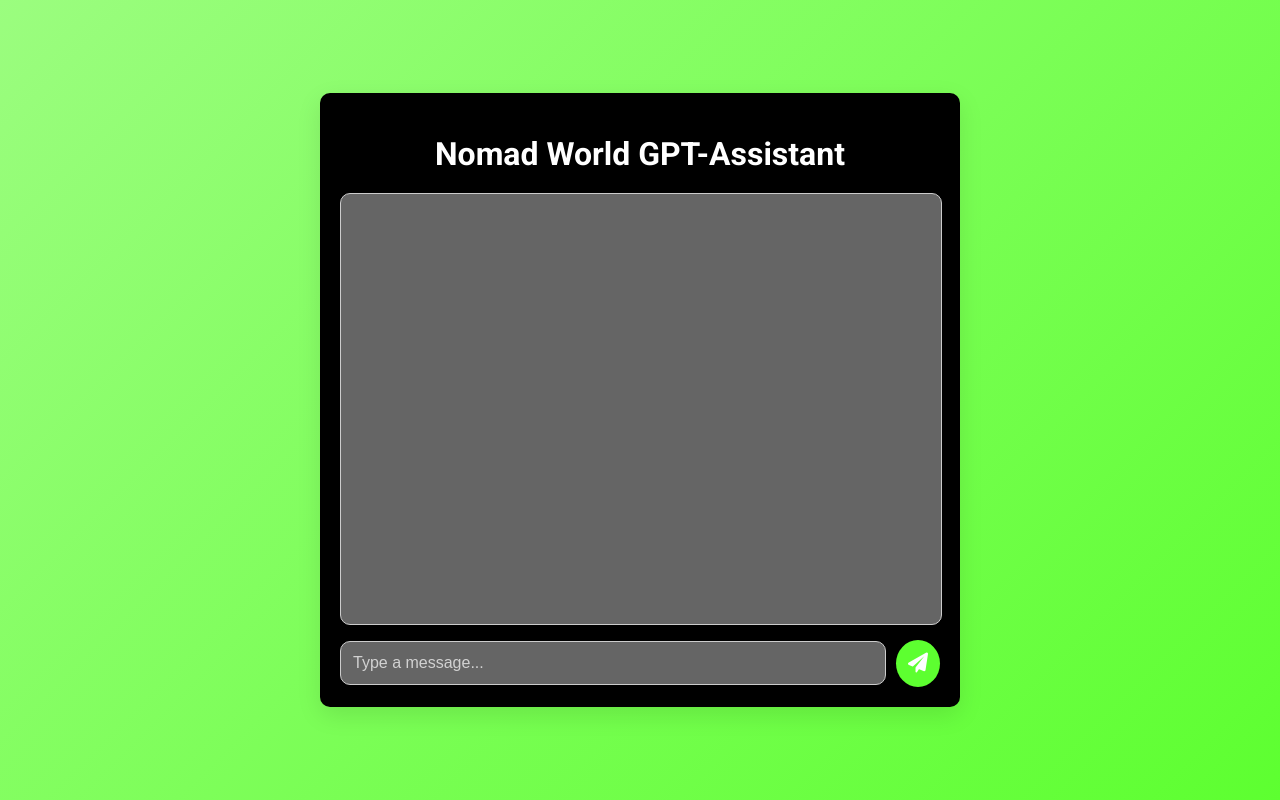
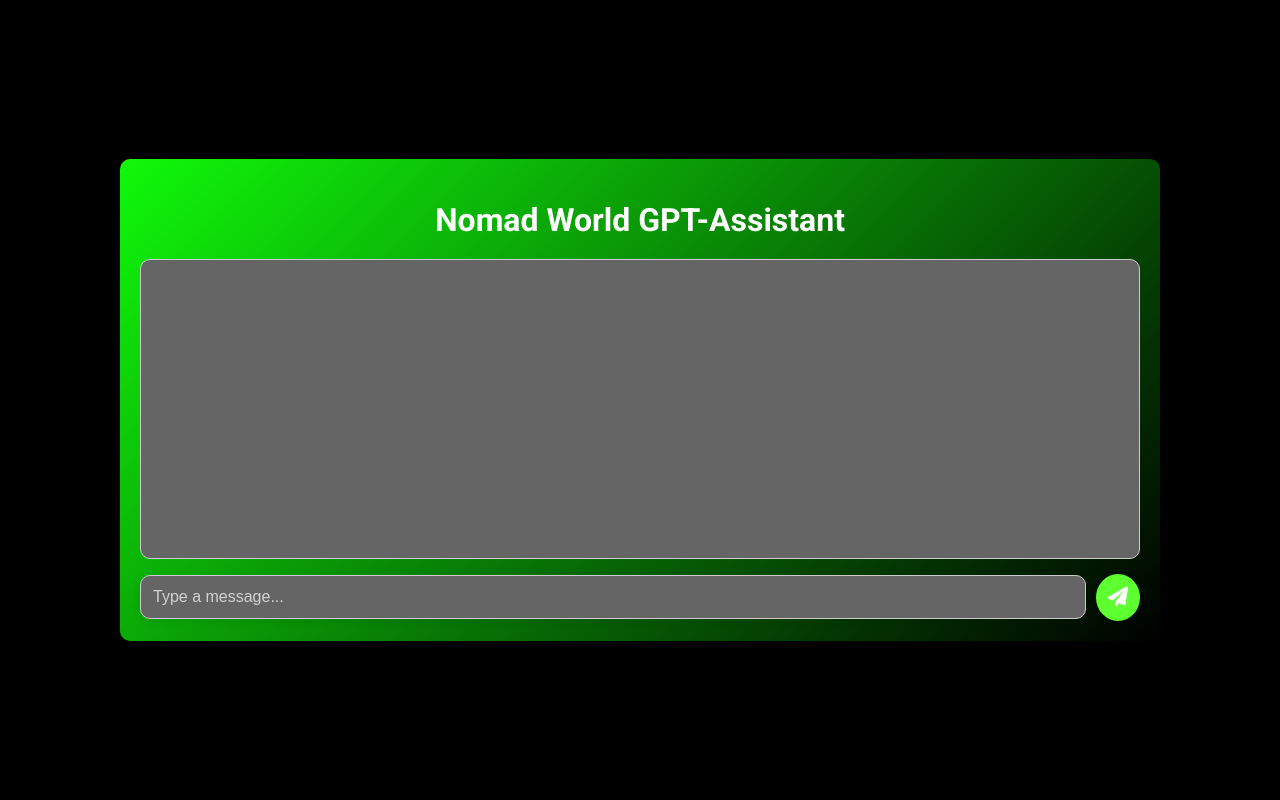
Before and after one commit to JeroCQ/salesmanAI, a Flask app: page / in a window 1280 px wide. Run offline with Flask 3, Linux system fonts and the light colour scheme.

```diff
--- a/templates/index.html
+++ b/templates/index.html
@@ -9,7 +9,7 @@
     <style>
         body {
             font-family: 'Roboto', sans-serif;
-            background: linear-gradient(135deg, #9BFD7F, #5DFF30);
+            background: #000000;
             margin: 0;
             padding: 0;
             display: flex;
@@ -19,8 +19,8 @@
         }
         #chat-container {
             width: 100%;
-            max-width: 600px;
-            background: #000000;
+            max-width: 1000px;
+            background: linear-gradient(135deg, #10f90a, #000000);
             padding: 20px;
             box-shadow: 0px 8px 24px rgba(0, 0, 0, 0.1);
             border-radius: 10px;
@@ -33,10 +33,10 @@
         }
         #chatbox {
             width: 95%;
-            height: 400px;
+            height: 250px;
             overflow-y: auto;
             border: 1px solid #ccc;
-            padding: 15px;
+            padding: 24px;
             background: #656565;
             border-radius: 10px;
             margin-bottom: 15px;
```
